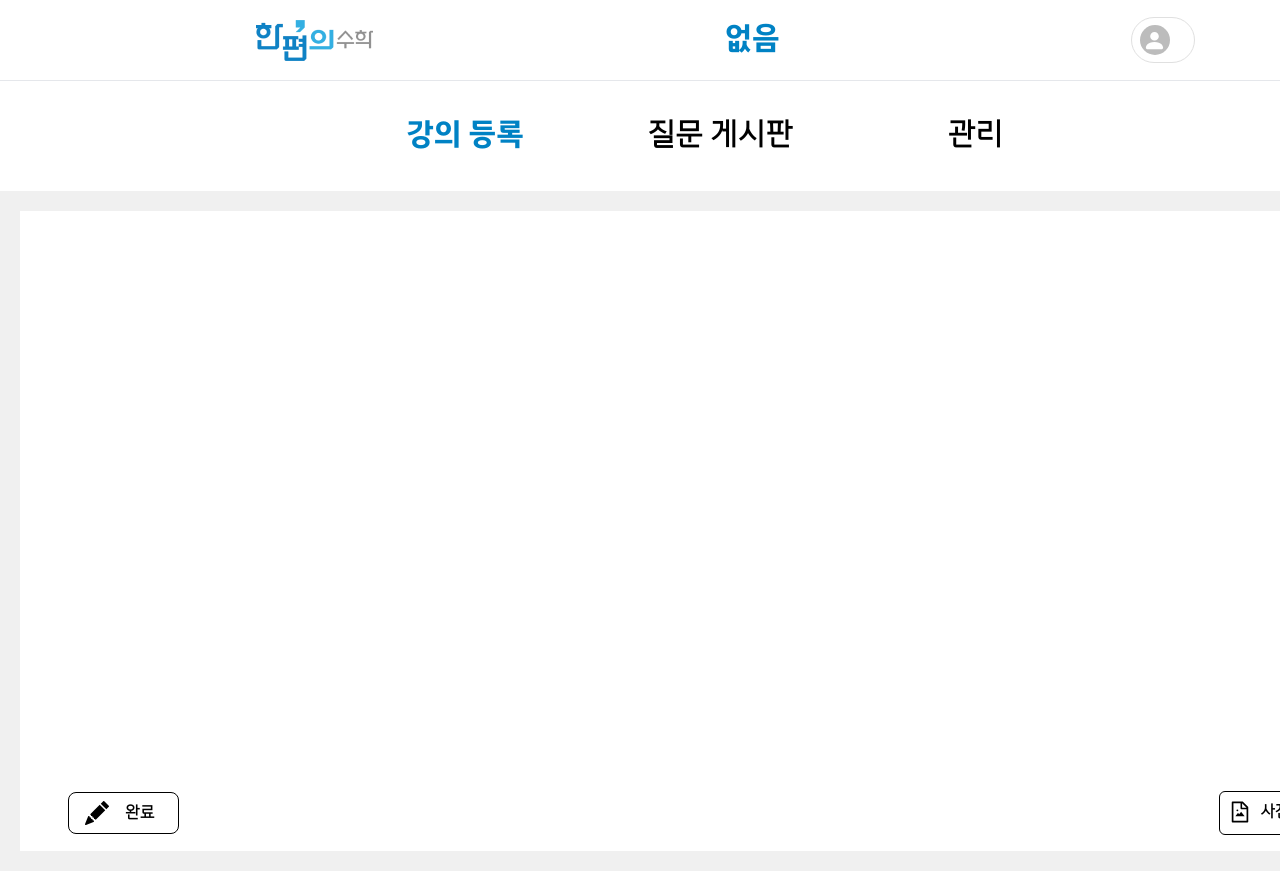
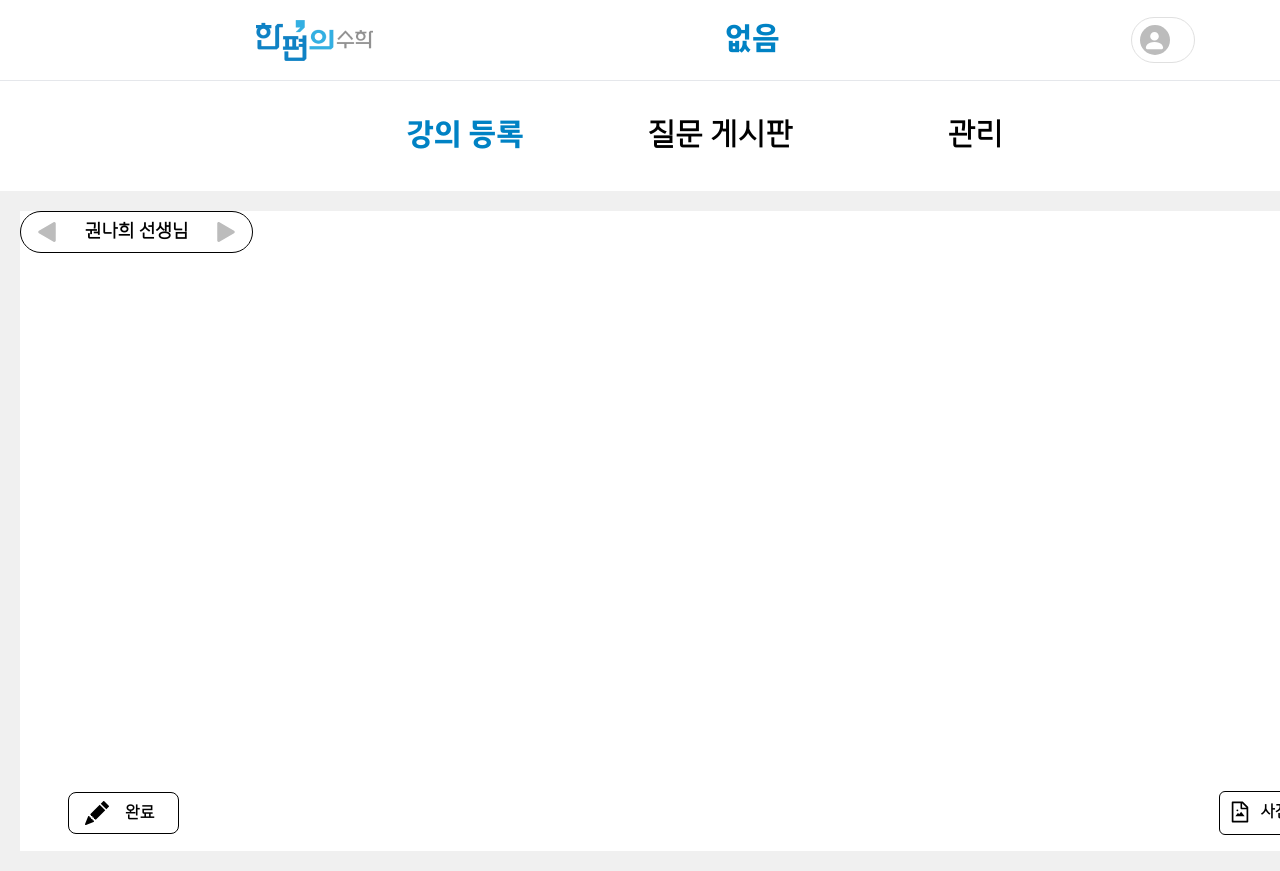
Before and after one commit to coririri/haanppen-math-frontend, a React (Create React App) app: page /write-query in a window 1280 px wide. Shown: the top 871 px of the page. Built offline with nearby package versions, Linux system fonts and the light colour scheme; no server answers.

Commit message:
feat: TeacherCarousel 컴포넌트 구현

```diff
--- a/src/components/molecules/TeacherCarousel.jsx
+++ b/src/components/molecules/TeacherCarousel.jsx
@@ -1,7 +1,62 @@
 import React from 'react';
+import { BsFillTriangleFill } from 'react-icons/bs';
 
-function TeacherCarousel() {
-  return <div>TeacherCarousel</div>;
+function TeacherCarousel({
+  teacherList,
+  selectedTeacherindex,
+  setSelectedTeacherindexIndex,
+}) {
+  const handleChangeSelectedTeacherindex = (flag) => {
+    if (flag === 'left') {
+      if (selectedTeacherindex === 0) {
+        setSelectedTeacherindexIndex(teacherList.length - 1);
+      } else {
+        setSelectedTeacherindexIndex((prev) => prev - 1);
+      }
+    } else if (flag === 'right') {
+      if (selectedTeacherindex === teacherList.length - 1) {
+        setSelectedTeacherindexIndex(0);
+      } else {
+        setSelectedTeacherindexIndex((prev) => prev + 1);
+      }
+    }
+  };
+
+  return (
+    <div>
+      <div className="border-solid border-[1.5px] border-black flex items-center justify-between px-4 rounded-3xl w-[233px] h-[42px]">
+        <button
+          type="button"
+          aria-label="왼쪽 넘기기"
+          onClick={() => {
+            handleChangeSelectedTeacherindex('left');
+          }}
+        >
+          <BsFillTriangleFill
+            className="origin-center rotate-[270deg]"
+            size="20px"
+            color="#BCBCBC"
+          />
+        </button>
+        <span className="h-[42px] leading-[42px] text-lg font-bold overflow-hidden">
+          {teacherList[selectedTeacherindex]} 선생님
+        </span>
+        <button
+          type="button"
+          aria-label="왼쪽 넘기기"
+          onClick={() => {
+            handleChangeSelectedTeacherindex('right');
+          }}
+        >
+          <BsFillTriangleFill
+            className="origin-center rotate-[90deg]"
+            size="20px"
+            color="#BCBCBC"
+          />
+        </button>
+      </div>
+    </div>
+  );
 }
 
 export default TeacherCarousel;
--- a/src/components/pages/WriteQueryPage.jsx
+++ b/src/components/pages/WriteQueryPage.jsx
@@ -2,13 +2,22 @@ import { useState } from 'react';
 import { BsFillPencilFill } from 'react-icons/bs';
 import InputImageButton from '../atoms/InputImageButton';
 import IconButton from '../atoms/IconButton';
+import TeacherCarousel from '../molecules/TeacherCarousel';
 
 function WriteQueryPage() {
   const [, setImgFiles] = useState([]);
   const finishWrite = () => {};
 
+  const teacherList = ['권나희', '하경현', '정은채'];
+  const [selectedTeacherindex, setSelectedTeacherindexIndex] = useState(0);
+
   return (
     <div className="w-full">
+      <TeacherCarousel
+        teacherList={teacherList}
+        selectedTeacherindex={selectedTeacherindex}
+        setSelectedTeacherindexIndex={setSelectedTeacherindexIndex}
+      />
       <div className="w-full absolute bottom-4">
         <div className="w-full flex justify-between px-12">
           <IconButton
```
